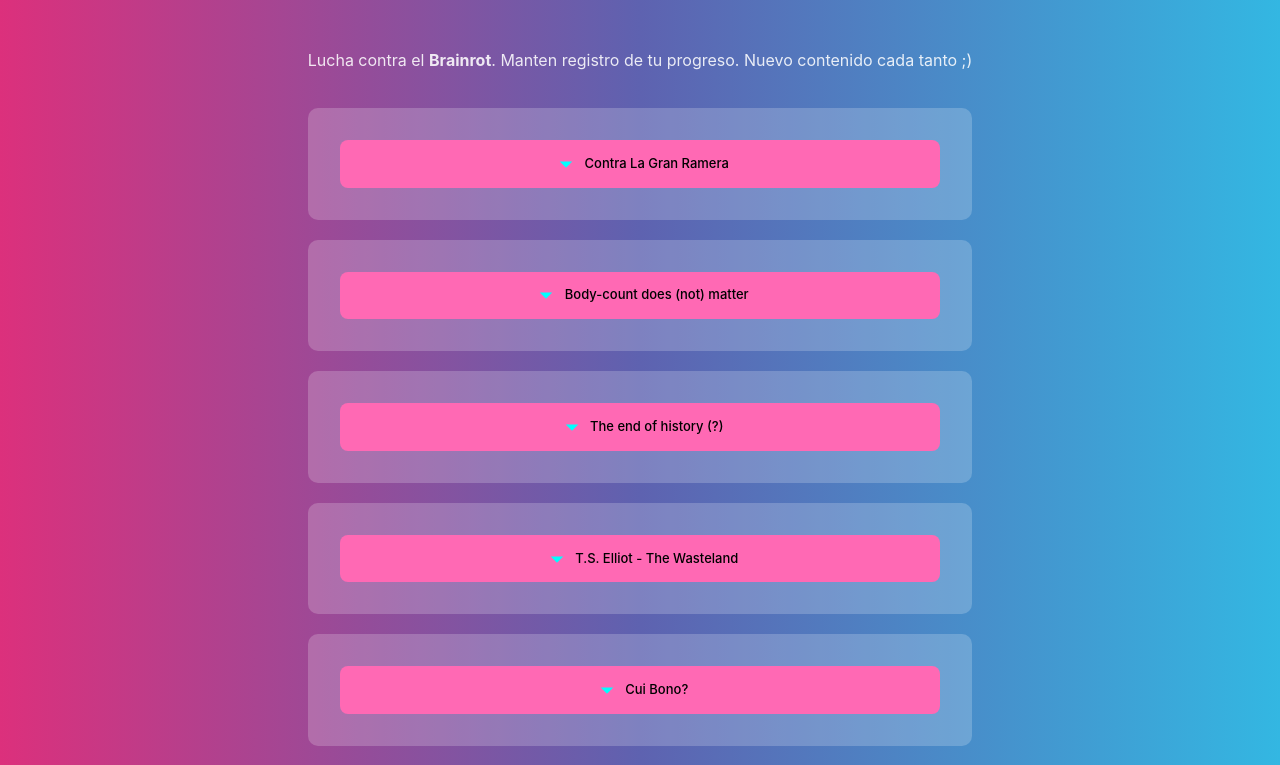
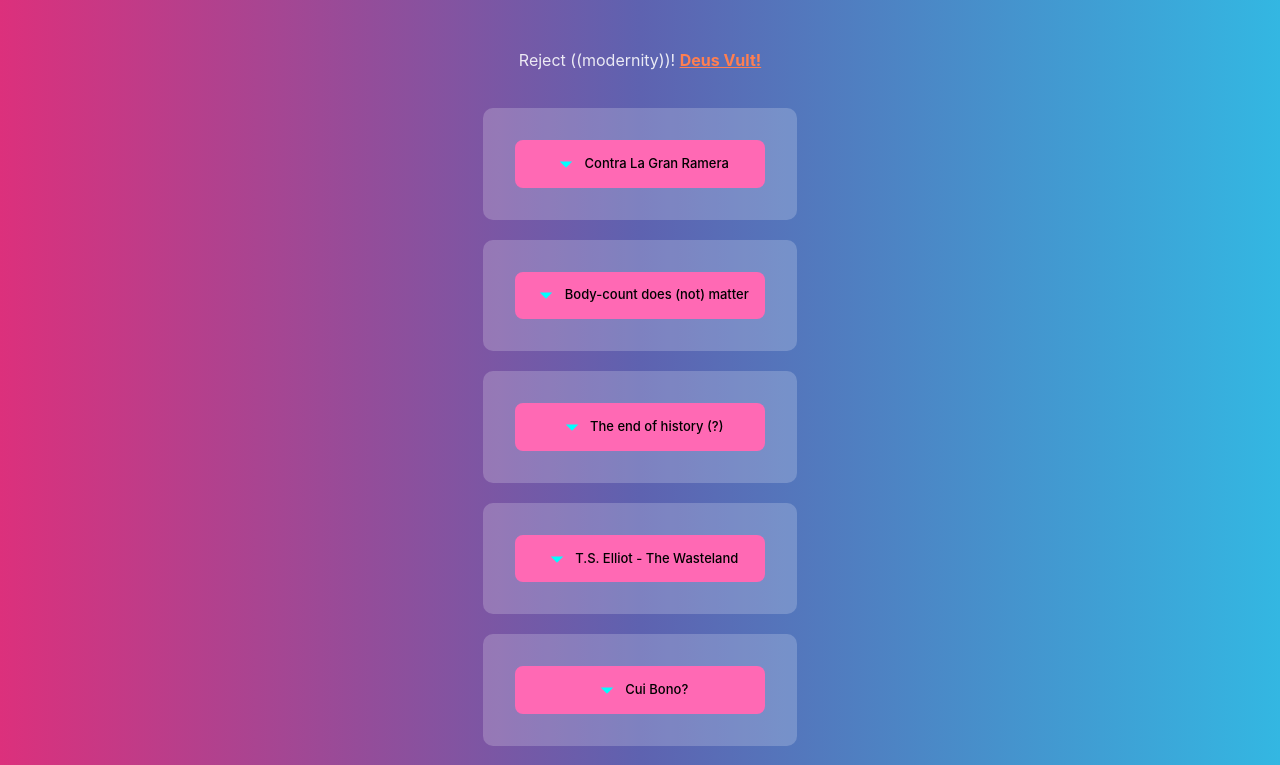
Before and after one commit to Perlesvaux/revelations, a React (Vite) app: page / in a window 1280 px wide. Shown: the top 765 px of the page. Built offline with nearby package versions, Linux system fonts and the light colour scheme.

Commit message:
new: link to rosary

```diff
--- a/src/App.jsx
+++ b/src/App.jsx
@@ -42,7 +42,7 @@ export default function App() {
   return (
     <>
 
-      <p>Lucha contra el <strong>Brainrot</strong>. Manten registro de tu progreso. Nuevo contenido cada tanto ;)</p>
+      <p>Reject ((modernity))! <a style={{color:"coral", fontWeight:"bold", textDecoration: "underline" }} href="https://rosario-lime.vercel.app/"><strong>Deus Vult!</strong></a> </p>
 
       {
         state.map((section, section_indx)=>(
```
